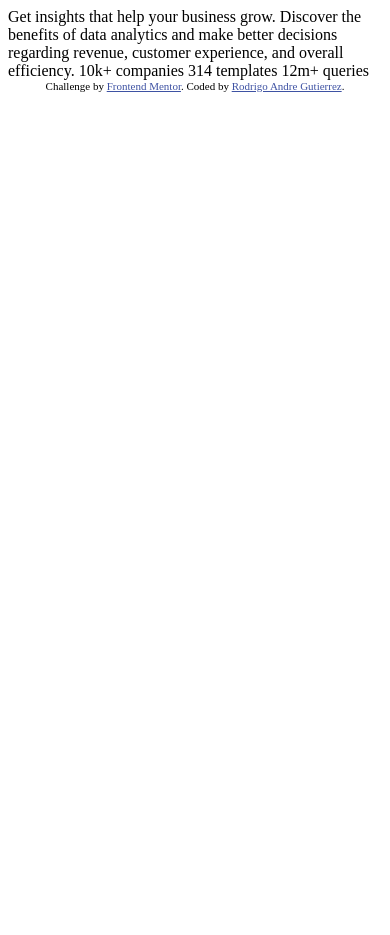
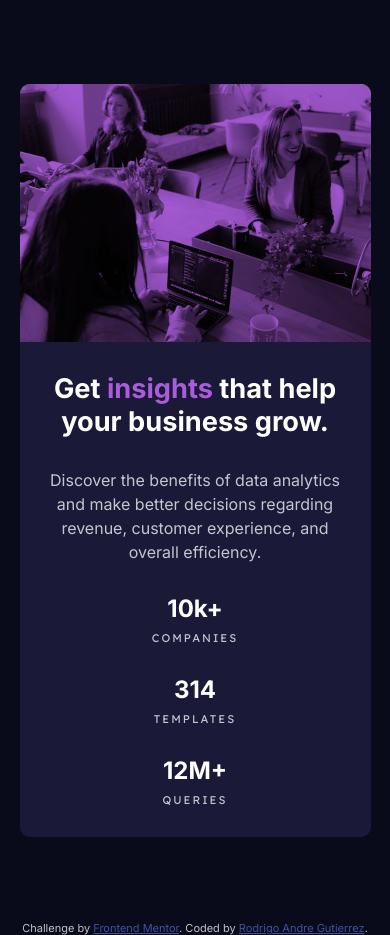
Before and after one commit to rodrigoandregg/stats-preview-card-challenge, a plain HTML site: page index.html in a window 390 px wide. Before the commit the page ends 844 px from the top, so only its background shows below. Drawn offline with Linux system fonts and the light colour scheme.

Commit message:
se agrega solucion del desafio mobile version

```diff
--- a/index.html
+++ b/index.html
@@ -1,33 +1,50 @@
 <!DOCTYPE html>
 <html lang="en">
+
 <head>
   <meta charset="UTF-8">
-  <meta name="viewport" content="width=device-width, initial-scale=1.0"> <!-- displays site properly based on user's device -->
+  <meta name="viewport" content="width=device-width, initial-scale=1.0">
+  <link rel="icon" type="image/png" sizes="32x32" href="./images/favicon-32x32.png">
+  <title>Frontend Mentor | Stats preview card component</title>
+  <link rel="stylesheet" href="styles/style.css">
+</head>
 
-  <link rel="icon" type="image/png" sizes="32x32" href="./images/favicon-32x32.png">
+<body>
+  <main>
+    <section class="stats-card__container">
+      <figure class="stats-card__picture">
+        <img src="images/image-header-mobile.jpg" alt="women working on the office" class="stats-card__img">
+      </figure>
+      <div class="stats-card__info">
+        <div class="info__texts">
+          <h1 class="texts__title">Get <span class="accent">insights</span> that help your business grow.</h1>
+          <p class="texts__paragraph">Discover the benefits of data analytics and make better decisions regarding
+            revenue, customer experience, and overall efficiency.</p>
+        </div>
+        <div class="info__stats">
+          <div class="stats__data">
+            <h2 class="data__heading">10k+</h2>
+            <p class="data__paragraph">companies</p>
+          </div>
+          <div class="stats__data">
+            <h2 class="data__heading">314</h2>
+            <p class="data__paragraph">templates</p>
+          </div>
+          <div class="stats__data">
+            <h2 class="data__heading">12M+</h2>
+            <p class="data__paragraph">queries</p>
+          </div>
+        </div>
+      </div>
+    </section>
+  </main>
+  <footer class="footer">
+    <div class="attribution">
+      Challenge by <a href="https://www.frontendmentor.io?ref=challenge" target="_blank">Frontend Mentor</a>.
+      Coded by <a href="https://github.com/rodrigoandregg" title="Visit my Github profile" target="_blank">Rodrigo Andre
+        Gutierrez</a>.
+    </div>
+  </footer>
+</body>
 
-  <title>Frontend Mentor | Stats preview card component</title>
-
-  <!-- Feel free to remove these styles or customise in your own stylesheet 👍 -->
-  <style>
-    .attribution { font-size: 11px; text-align: center; }
-    .attribution a { color: hsl(228, 45%, 44%); }
-  </style>
-</head>
-<body>
-
-  Get insights that help your business grow.
-
-  Discover the benefits of data analytics and make better decisions regarding revenue, customer
-  experience, and overall efficiency.
-
-  10k+ companies
-  314 templates
-  12m+ queries
-
-  <div class="attribution">
-    Challenge by <a href="https://www.frontendmentor.io?ref=challenge" target="_blank">Frontend Mentor</a>.
-    Coded by <a href="https://github.com/rodrigoandregg" title="Visit my Github profile" target="_blank">Rodrigo Andre Gutierrez</a>.
-  </div>
-</body>
 </html>
--- a/styles/style.css
+++ b/styles/style.css
@@ -5,12 +5,12 @@
     --font1: 'Inter', sans-serif;
     --font2: 'Lexend Deca', sans-serif;
     /* colors */
-    --mainbackground: hsl(233, 47%, 7%);
-    --cardbackground: hsl(244, 38%, 16%);
+    --mainbg: hsl(233, 47%, 7%);
+    --cardbg: hsl(244, 38%, 16%);
     --accent: hsl(277, 64%, 61%);
-    --mainheadingstats: hsl(0, 0%, 100%);
-    --mainparagraph: hsla(0, 0%, 100%, 0.75);
-    --headings: hsla(0, 0%, 100%, 0.6);
+    --maintitle: hsl(0, 0%, 100%);
+    --mainparagraphs: hsla(0, 0%, 100%, 0.75);
+    --statsheadings: hsla(0, 0%, 100%, 0.6);
 }
 
 * {
@@ -18,3 +18,103 @@
     padding: 0;
     box-sizing: border-box;
 }
+
+body {
+    font-family: var(--font1);
+    background-color: var(--mainbg);
+    color: var(--mainparagraphs);
+}
+
+/* stats card */
+
+.stats-card__container {
+    display: grid;
+    grid-template-columns: 1fr;
+    grid-auto-rows: auto;
+    margin: 10vh auto;
+    width: 90%;
+    max-width: 400px;
+    text-align: center;
+    font-size: 15px;
+    background-color: var(--cardbg);
+    border-radius: 10px;
+    overflow: hidden;
+}
+
+.stats-card__picture {
+    line-height: 0;
+    position: relative;
+}
+
+.stats-card__picture::before {
+    content: "";
+    background-color: var(--accent);
+    position: absolute;
+    top: 0;
+    bottom: 0;
+    left: 0;
+    right: 0;
+    mix-blend-mode: multiply;
+}
+
+.stats-card__img {
+    width: 100%;
+}
+
+.stats-card__info {
+    display: grid;
+    gap: 30px;
+    padding: 30px;
+}
+
+.info__texts {
+    display: grid;
+    gap: 30px;
+}
+
+.texts__title {
+    font-size: 1.7rem;
+    color: var(--maintitle);
+}
+
+.accent {
+    color: var(--accent);
+}
+
+.texts__paragraph {
+    font-size: 1rem;
+    line-height: 1.5;
+}
+
+.info__stats {
+    display: grid;
+    gap: 30px;
+}
+
+.stats__data {
+    display: grid;
+    gap: 8px;
+}
+
+.data__heading {
+    color: var(--maintitle);
+    font-size: 1.5rem;
+}
+
+.data__paragraph {
+    font-family: var(--font2);
+    text-transform: uppercase;
+    font-size: .7rem;
+    letter-spacing: 2px;
+}
+
+/* footer */
+
+.attribution {
+    font-size: 11px;
+    text-align: center;
+}
+
+.attribution a {
+    color: hsl(228, 45%, 44%);
+}
```
